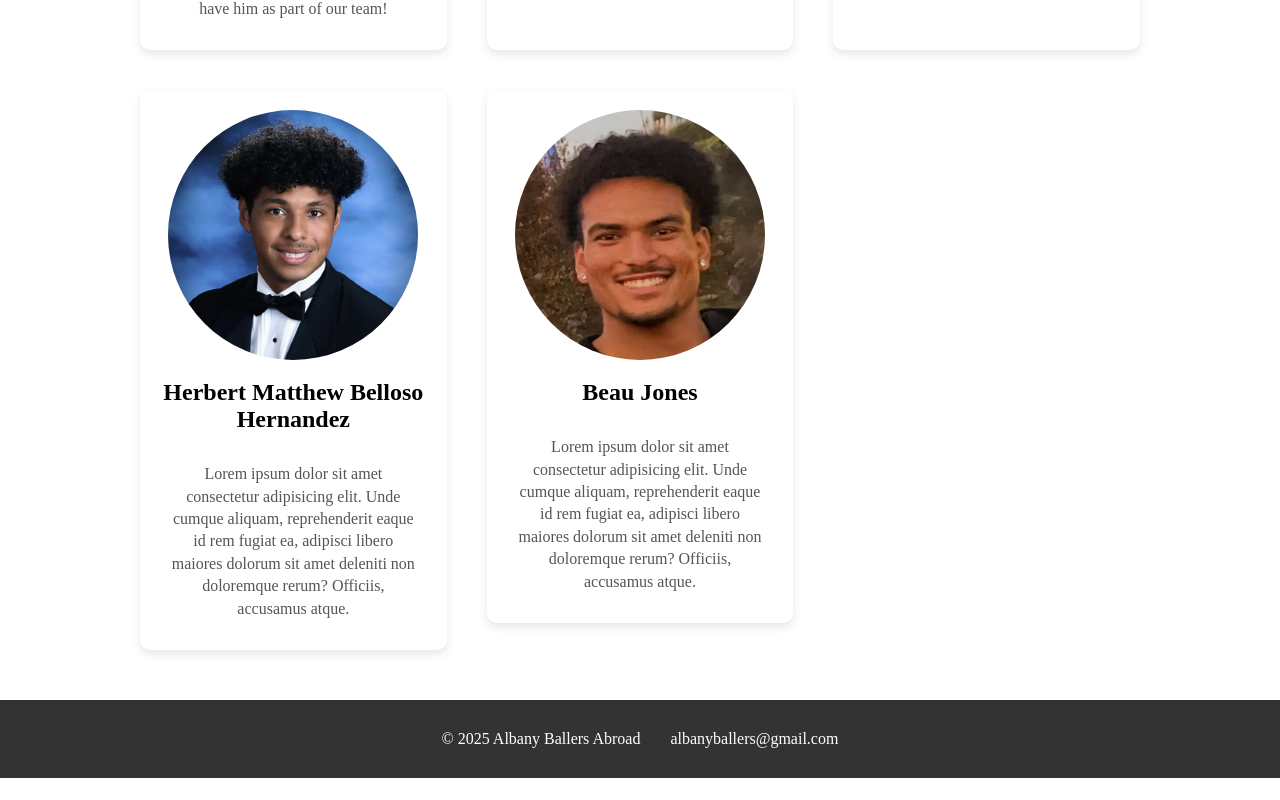
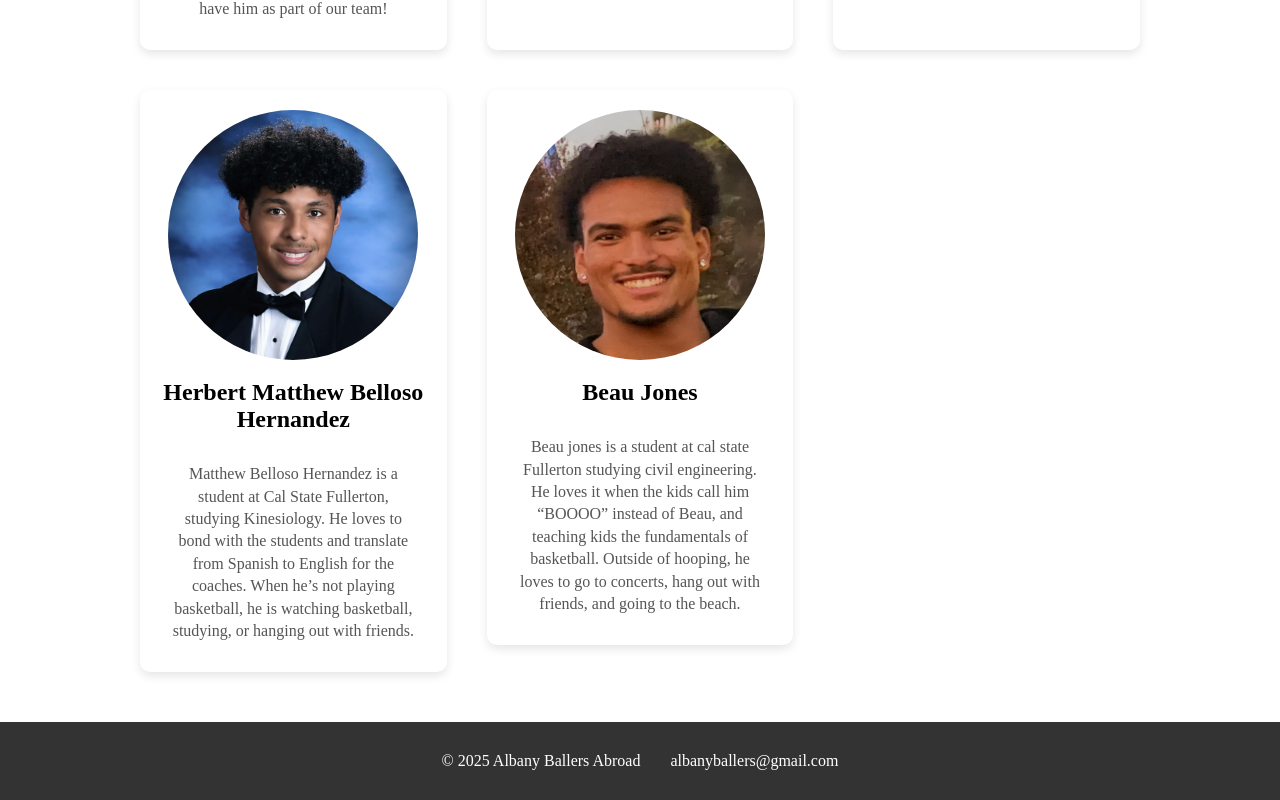
Before and after one commit to AltayHodo/albany-ballers-abroad, a React (Vite) app: page /about in a window 1280 px wide. Shown: the part 1404-2204 px from the top of the page. Before the commit the page ends 2182 px from the top, so only its background shows below. Built offline with nearby package versions, Linux system fonts and the light colour scheme.

Commit message:
Add beau and matt descriptions

```diff
--- a/src/pages/Team.jsx
+++ b/src/pages/Team.jsx
@@ -26,14 +26,14 @@ export default function Team() {
         />
         <Profile
           name="Herbert Matthew Belloso Hernandez"
-          description="Lorem ipsum dolor sit amet consectetur adipisicing elit. Unde cumque aliquam, reprehenderit eaque id rem fugiat ea, adipisci libero maiores dolorum sit amet deleniti non doloremque rerum? Officiis, accusamus atque."
+          description="Matthew Belloso Hernandez is a student at Cal State Fullerton, studying Kinesiology. He loves to bond with the students and translate from Spanish to English for the coaches. When he’s not playing basketball, he is watching basketball, studying, or hanging out with friends."
           image1="/herbie-1.webp"
           image2="/herbie-2.webp"
           videoUrl="/beau-matt-video.html"
         />
         <Profile
           name="Beau Jones"
-          description="Lorem ipsum dolor sit amet consectetur adipisicing elit. Unde cumque aliquam, reprehenderit eaque id rem fugiat ea, adipisci libero maiores dolorum sit amet deleniti non doloremque rerum? Officiis, accusamus atque."
+          description="Beau jones is a student at cal state Fullerton studying civil engineering. He loves it when the kids call him “BOOOO” instead of Beau, and teaching kids the fundamentals of basketball. Outside of hooping, he loves to go to concerts, hang out with friends, and going to the beach."
           image1="/beau-1.webp"
           image2="/beau-2.webp"
           videoUrl="/beau-matt-video.html"
```
